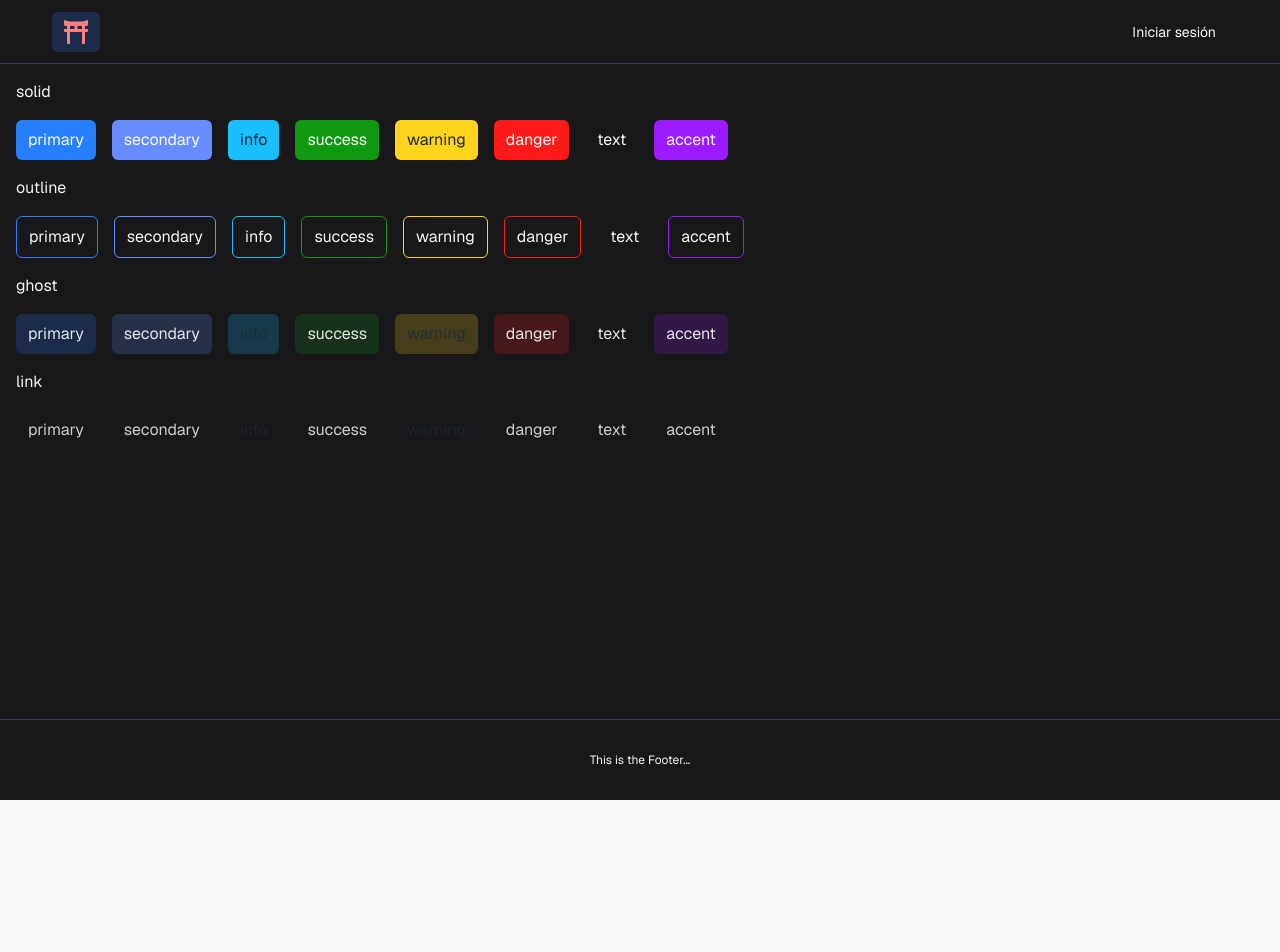
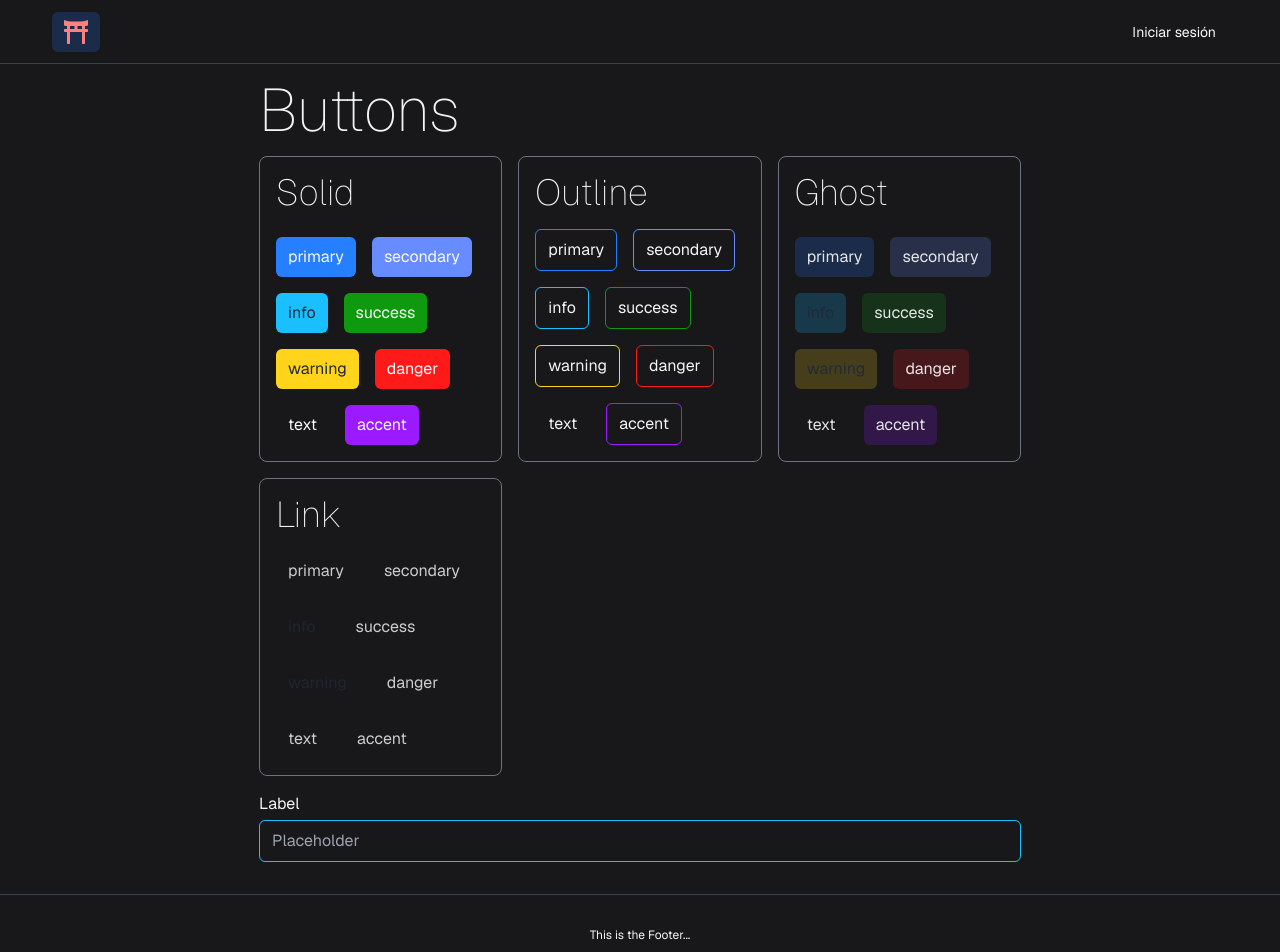
Before and after one commit to cisco336/oci-karate, a Next.js app: page /components in a window 1280 px wide. Shown: the top 952 px of the page. Before the commit the page ends 800 px from the top, so only its background shows below. Built offline with nearby package versions, Linux system fonts and the light colour scheme; no server answers.

Commit message:
refactor: Optimize article page rendering with lazy loading for images and update profile page components

```diff
--- a/app/(protected)/profile/Profile.tsx
+++ b/app/(protected)/profile/Profile.tsx
@@ -17,7 +17,6 @@ import { Loader } from '@/components/shared/Loader/Loader';
 
 export const Profile = () => {
     const sessionAuth = useSession();
-    const [session, setSession] = useState<any | null>(null);
 
     const { data, status, update } = sessionAuth;
 
@@ -28,17 +27,16 @@ export const Profile = () => {
                 'content-type': 'application/json',
             },
             body: JSON.stringify({
-                id: session?.data?.user?.id,
-                karateId: session?.data?.user?.karateData?.id,
-                personalDataId: session?.data?.user?.personalData?.id,
+                id: (data as iSessionData)?.id,
+                karateId: (data as iSessionData)?.karateData?.id,
+                personalDataId: (data as iSessionData)?.personalData?.id,
                 ...values,
             }),
         });
         const parsedResponse = await response.json();
-        await sessionAuth.update({ ...sessionAuth, user: { ...values } });
+        console.log(parsedResponse);
+        await update({ ...sessionAuth, user: { ...values } });
     };
-
-    console.log(sessionAuth?.data);
 
     if (!data || (status as 'loading' | 'authneticated') === 'loading') {
         return <Loader />;
@@ -60,10 +58,35 @@ export const Profile = () => {
                     (data as iSessionData)?.karateData?.dan ?? kyuDan.NA
                 ],
             }}>
-            <>
-                <PersonalForm />
-                <KarateForm />
-            </>
+            {(formProps) => {
+                return (
+                    <Form className="max-w-[1200px] py-[2rem] text-gray-900 flex flex-col gap-6 [&_label]:text-gray-300 [&_label]:font-thin">
+                        <div className="grid md:grid-cols-2 gap-4">
+                            <h2 className="col-span-full text-gray-300 text-4xl font-thin">
+                                Información personal
+                            </h2>
+                            <PersonalForm />
+                        </div>
+                        <div className="grid md:grid-cols-3 gap-4">
+                            <h2 className="col-span-full text-gray-300 text-4xl font-thin">
+                                Información de Karate
+                            </h2>
+                            <KarateForm />
+                        </div>
+                        <span className="flex justify-end">
+                            <Button
+                                color={buttonColor.Accent}
+                                variant={buttonVariants.Solid}
+                                buttonType={buttonTypes.Submit}
+                                disabled={
+                                    !formProps.isValid || !formProps.dirty
+                                }>
+                                Guardar cambios
+                            </Button>
+                        </span>
+                    </Form>
+                );
+            }}
         </Formik>
     );
 };
--- a/app/api/profile/route.ts
+++ b/app/api/profile/route.ts
@@ -85,6 +85,13 @@ const UpdateUserData = gql`
             where: { id: $id }
         ) {
             id
+            personalData {
+                id
+                firstName
+            }
+            karateData {
+                cinturon
+            }
         }
     }
 `;
@@ -103,9 +110,9 @@ export async function POST(req: NextRequest) {
             phone: data.phone,
             secondName: data.secondName,
             birthDay: new Date(data.birthDay || new Date()),
-            idType: data.userNationalIDType,
-            idNumber: data.userNationalID,
-            belt: data.cinturon,
+            idType: data.idType,
+            idNumber: data.idNumber,
+            cinturon: data.cinturon,
             dan: data.dan,
             kyu: data.kyu,
             isChild: Boolean(data.isChild),
--- a/app/components/page.tsx
+++ b/app/components/page.tsx
@@ -1,11 +1,13 @@
 'use client';
 import { ButtonsExample } from '@/components/shared/Button';
+import { Input } from '@/components/shared/Input/Input';
 import React from 'react';
 
 const page = () => {
     return (
-        <div className="flex gap-4 p-4 flex-wrap">
+        <div className="flex flex-col gap-4 p-4 flex-wrap max-w-[1200px]">
             <ButtonsExample />
+            <Input />
         </div>
     );
 };
--- a/components/AuthButton.tsx
+++ b/components/AuthButton.tsx
@@ -3,20 +3,27 @@ import Link from 'next/link';
 import { Button, buttonColor } from './shared/Button';
 import DropDown from './shared/DropDown';
 import { signOut, useSession } from 'next-auth/react';
+import { iSessionData } from '@/models/entity.models';
 
 export default function AuthButton() {
-    const user = useSession();
+    const { data, status } = useSession();
 
     const loginOut = () => {
         signOut({ redirect: true, callbackUrl: '/' });
     };
+
+    console.log(data);
 
     const dropdown = (
         <DropDown
             isOpen={false}
             position={'up'}
             closeOnSelect={false}
-            label={`Hola ${user?.data?.user?.personalData?.firstName}`}>
+            label={`${
+                data
+                    ? `Hola ${(data as iSessionData)?.personalData?.firstName}`
+                    : 'Loading'
+            }`}>
             <Link href="/profile">
                 <Button color={buttonColor.Text}>Mi cuenta</Button>
             </Link>
@@ -35,5 +42,5 @@ export default function AuthButton() {
         </Link>
     );
 
-    return user?.status === 'authenticated' ? dropdown : login;
+    return status === 'authenticated' ? dropdown : login;
 }
--- a/components/shared/Button/Button.tsx
+++ b/components/shared/Button/Button.tsx
@@ -6,6 +6,9 @@ import {
     iButton,
     buttonClass,
 } from '.';
+import { z } from 'zod';
+
+export type ButtonProps = z.infer<typeof iButton>;
 
 export const Button = ({
     label,
@@ -17,7 +20,7 @@ export const Button = ({
     variant = buttonVariants.Solid,
     buttonType = buttonTypes.Button,
     children,
-}: PropsWithChildren<iButton>) => {
+}: PropsWithChildren<ButtonProps>) => {
     const loadingIndicator = (
         <span className="bg-transparent absolute flex h- w-3 top-[-5px] right-[-5px]">
             <span
--- a/components/shared/Button/example.tsx
+++ b/components/shared/Button/example.tsx
@@ -1,3 +1,4 @@
+import { capitalizeFirstLetter } from '@/helpers/capitalize';
 import { buttonVariants, buttonColor, Button } from './';
 
 export const ButtonsExample = () => {
@@ -5,11 +6,16 @@ export const ButtonsExample = () => {
     const variants = Object.values(buttonVariants);
     const buttons = Object.values(buttonColor);
 
-    return variants.map((variant) => (
+    return (
+        <div className="grid gap-4 md:grid-cols-[repeat(auto-fit,_minmax(200px,_1fr))]">
+            <h1 className="text-6xl font-thin col-[1/-1]">Buttons</h1>
+            {variants.map((variant) => (
                 <div
-            className="flex flex-col gap-4"
+                    className="flex flex-col gap-4 border border-gray-500 rounded-lg p-4"
                     key={variant}>
-            <h2 className="flex-1">{variant}</h2>
+                    <h2 className="flex-1 text-4xl font-thin">
+                        {capitalizeFirstLetter(variant)}
+                    </h2>
                     <div
                         key={variant}
                         className="flex gap-4 flex-wrap">
@@ -28,5 +34,7 @@ export const ButtonsExample = () => {
                         ))}
                     </div>
                 </div>
-    ));
+            ))}
+        </div>
+    );
 };
--- /dev/null
+++ b/components/shared/Input/Input.tsx
@@ -0,0 +1,70 @@
+import { capitalizeFirstLetter } from '@/helpers/capitalize';
+import { BeltColors } from '@prisma/client';
+import { Field, ErrorMessage } from 'formik';
+import React from 'react';
+import { z } from 'zod';
+
+import { tv } from 'tailwind-variants';
+import { buttonColor, buttonVariants } from '../Button';
+
+export const inputClass = tv({
+    base: 'border border-slate-500 rounded-md py-2 px-3',
+    variants: {
+        color: {
+            primary: 'border-primary-500 bg-primary-500',
+            secondary: 'border-secondary-500 bg-secondary-500',
+            info: 'border-info-500 bg-info-500 text-gray-800',
+            success: 'border-success-700 bg-success-700',
+            warning: 'border-warning-500 bg-warning-500 text-gray-800',
+            danger: 'border-danger-500 bg-danger-500',
+            text: 'border-transparent text bg-transparent text-gray-50',
+            accent: 'border-accent-500 bg-accent-500',
+        },
+        variant: {
+            solid: 'border-opacity-0',
+            outline:
+                'bg-opacity-0 border border-opacity-100 hover:bg-opacity-70 active:bg-opacity-20 text-gray-50',
+            ghost: 'bg-opacity-20 text-opacity-90 hover:bg-opacity-60 active:bg-opacity-70',
+            link: 'bg-opacity-0 text-opacity-80 hover:text-opacity-100 active:text-opacity-100',
+        },
+    },
+    defaultVariants: {
+        color: 'primary',
+        variant: 'outline',
+    },
+});
+
+export const zInput = z.object({
+    name: z.string().optional(),
+    label: z.string().optional(),
+    placeholder: z.string().optional(),
+    type: z.string(),
+    color: z.nativeEnum(buttonColor).optional(),
+    variant: z.nativeEnum(buttonVariants).optional(),
+    options: z.array(z.string()).optional(),
+});
+
+export type InputProps = z.infer<typeof zInput>;
+
+export const Input = ({
+    name,
+    label = 'Label',
+    placeholder = 'Placeholder',
+    type,
+    options,
+    variant = buttonVariants.Outline,
+    color = buttonColor.Info,
+}: InputProps) => {
+    return (
+        <div className="flex flex-col gap-1 mb-[1rem]">
+            <label htmlFor="cinturon">{label}</label>
+            <input
+                className={`${inputClass({ color, variant })}`}
+                placeholder={placeholder}></input>
+            {/* <ErrorMessage
+                name="cinturon"
+                component="div"
+            /> */}
+        </div>
+    );
+};
```
Lines whose indentation alone changed are shown as unchanged.
